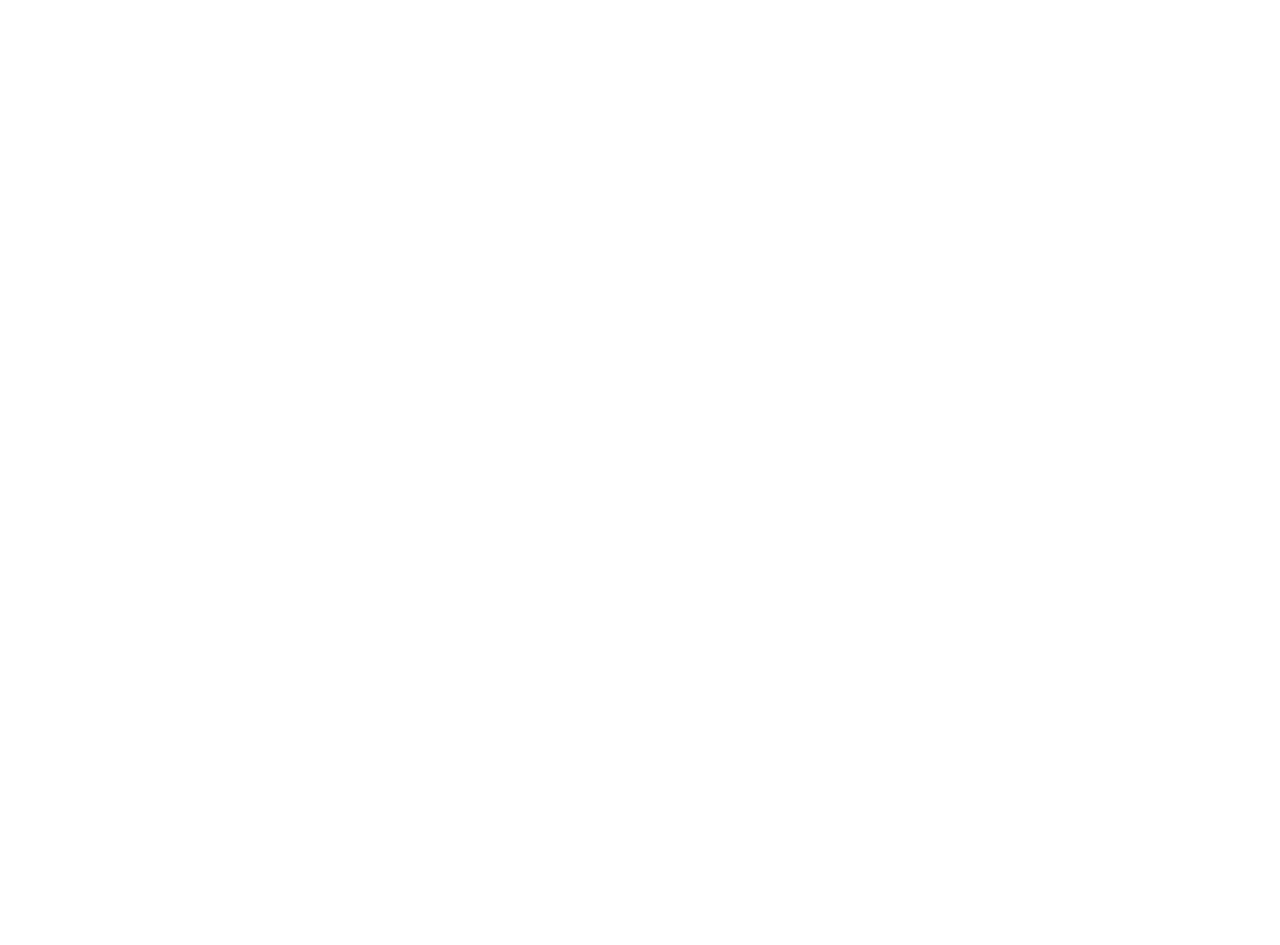
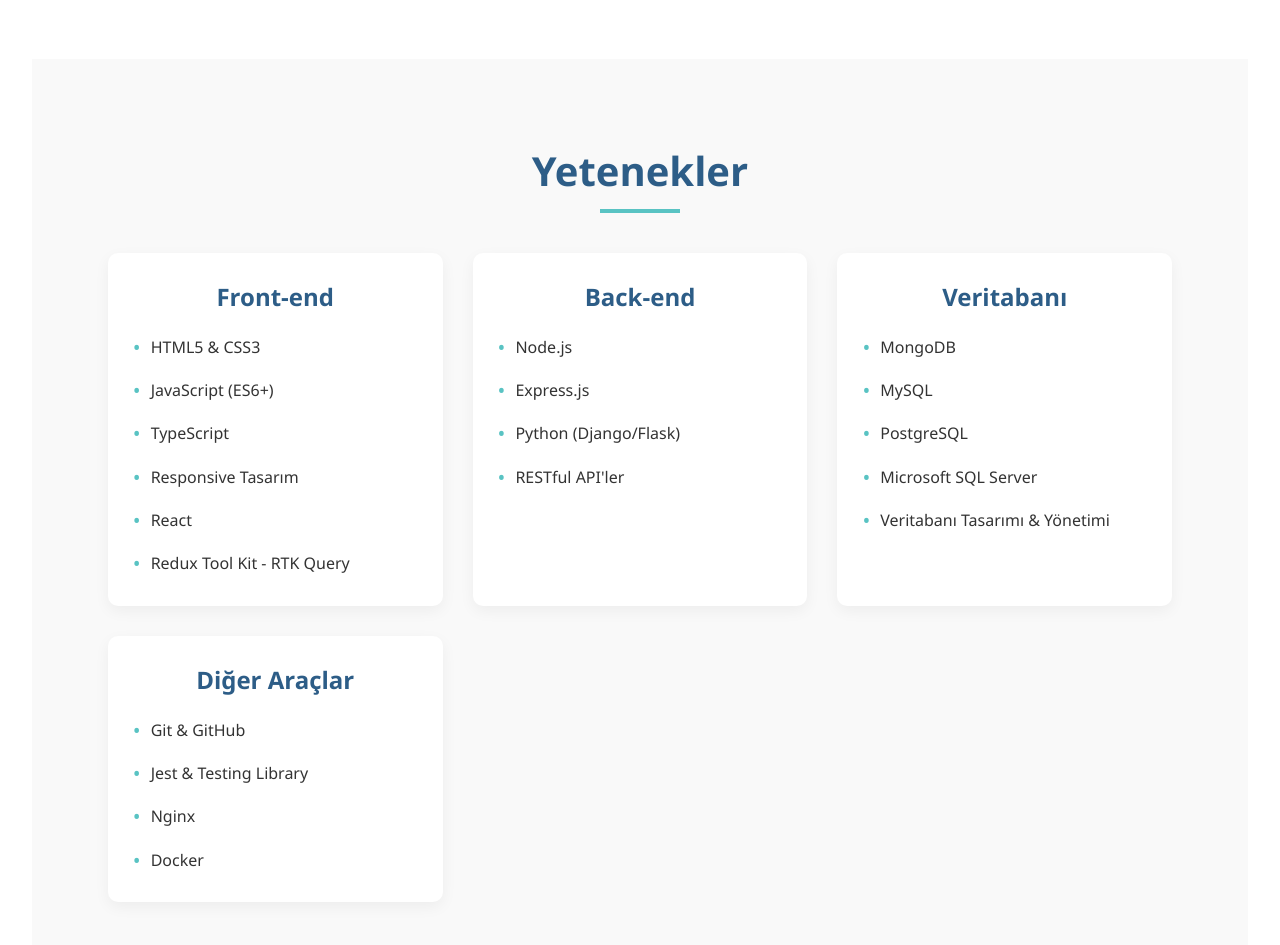
Before and after one commit to emre3657/portfolio-react-ts, a React (Vite) app in the folder portfolio/: page / in a window 1280 px wide. Shown: the part 1360-2305 px from the top of the page. Before the commit the page ends 1451 px from the top, so only its background shows below. Built offline with nearby package versions, Linux system fonts and the light colour scheme.

Commit message:
feat(skills-section): create skills section component

```diff
--- a/portfolio/src/pages/home/HomePage.tsx
+++ b/portfolio/src/pages/home/HomePage.tsx
@@ -1,6 +1,7 @@
 import { Header } from "../../components/Header";
 import { HeroSection } from "./HeroSection";
 import { AboutSection } from "./AboutSection";
+import { SkillsSection } from "./SkillsSection";
 
 export function HomePage() {
   return (
@@ -8,6 +9,7 @@
       <Header />
       <HeroSection />
       <AboutSection />
+      <SkillsSection />
     </>
   );
 }
--- /dev/null
+++ b/portfolio/src/pages/home/SkillsSection.css
@@ -0,0 +1,46 @@
+/* Skills Section */
+.skills {
+  background-color: var(--light-bg);
+}
+
+.skills-container {
+  display: grid;
+  grid-template-columns: repeat(auto-fill, minmax(250px, 1fr));
+  gap: 30px;
+}
+
+.skill-category {
+  background-color: white;
+  padding: 25px;
+  border-radius: 10px;
+  box-shadow: 0 5px 15px rgba(0, 0, 0, 0.05);
+  transition: transform 0.3s ease;
+}
+
+.skill-category:hover {
+  transform: translateY(-5px);
+}
+
+.skill-category h3 {
+  color: var(--primary-color);
+  margin-bottom: 15px;
+  font-size: 1.5rem;
+}
+
+.skill-list {
+  display: flex;
+  flex-direction: column;
+  gap: 10px;
+}
+
+.skill-list li {
+  display: flex;
+  align-items: center;
+}
+
+.skill-list li::before {
+  content: "•"; /* güzel nokta */
+  color: var(--accent-color); /* kendi accent rengin */
+  font-size: 1.3em; /* biraz büyüt */
+  margin-right: 10px;
+}
--- /dev/null
+++ b/portfolio/src/pages/home/SkillsSection.tsx
@@ -0,0 +1,52 @@
+import "./SkillsSection.css";
+
+export function SkillsSection() {
+  return (
+    <section id="skills" className="skills">
+      <div className="container">
+        <h2 className="section-title">Yetenekler</h2>
+        <div className="skills-container">
+          <div className="skill-category">
+            <h3>Front-end</h3>
+            <ul className="skill-list">
+              <li>HTML5 & CSS3</li>
+              <li>JavaScript (ES6+)</li>
+              <li>TypeScript</li>
+              <li>Responsive Tasarım</li>
+              <li>React</li>
+              <li>Redux Tool Kit - RTK Query</li>
+            </ul>
+          </div>
+          <div className="skill-category">
+            <h3>Back-end</h3>
+            <ul className="skill-list">
+              <li>Node.js</li>
+              <li>Express.js</li>
+              <li>Python (Django/Flask)</li>
+              <li>RESTful API'ler</li>
+            </ul>
+          </div>
+          <div className="skill-category">
+            <h3>Veritabanı</h3>
+            <ul className="skill-list">
+              <li>MongoDB</li>
+              <li>MySQL</li>
+              <li>PostgreSQL</li>
+              <li>Microsoft SQL Server</li>
+              <li>Veritabanı Tasarımı & Yönetimi</li>
+            </ul>
+          </div>
+          <div className="skill-category">
+            <h3>Diğer Araçlar</h3>
+            <ul className="skill-list">
+              <li>Git & GitHub</li>
+              <li>Jest & Testing Library</li>
+              <li>Nginx</li>
+              <li>Docker</li>
+            </ul>
+          </div>
+        </div>
+      </div>
+    </section>
+  );
+}
```
